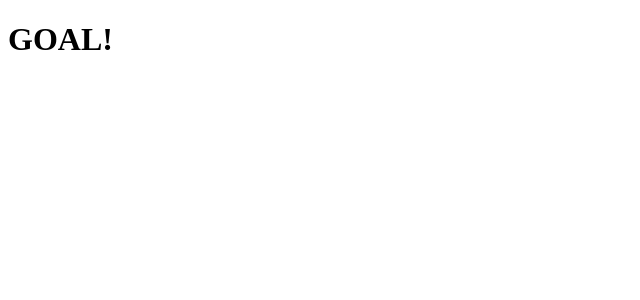
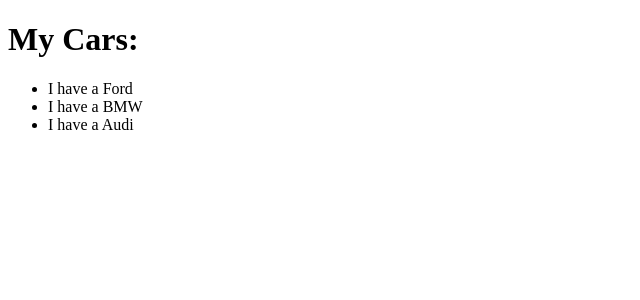
Before and after one commit to RommelAgasa/React, a React (Vite) app in the folder my-react-app/: page / in a window 1280 px wide. Shown: the top 300 px of the page, without its empty margins (0-640 px from the left). Built offline with nearby package versions, Linux system fonts and the light colour scheme.

Commit message:
learned react list

```diff
--- /dev/null
+++ b/my-react-app/src/components/list.jsx
@@ -0,0 +1,18 @@
+function MyCars(){
+    const cars = [
+        {id: 1001, brand: 'Ford'},
+        {id: 1002, brand: 'BMW'},
+        {id:1003, brand: 'Audi'}
+    ];
+    return (
+        <>
+            <h1>My Cars: </h1>
+            <ul>
+                {cars.map((car) => <li key={car.id} >I have a {car.brand}</li>)}
+            </ul>
+        </>
+    );
+}
+
+
+export default MyCars;
--- a/my-react-app/src/main.jsx
+++ b/my-react-app/src/main.jsx
@@ -15,7 +15,7 @@
 import Parent from './components/props_children';
 import Football from './components/react_events';
 import Goal from './components/conditional_rendering';
-
+import MyCars from './components/list';
 
 // function handleUmbrellaClick(){
 //   alert("Umbrella closed!");
@@ -41,5 +41,6 @@
   // <Car_Props_Destructuring brand="Ford" model="Mustang" year="1969"/>
   //<Parent />
   // <Football/>
-  <Goal isGoal={true} brand="Mustang"/>
+  // <Goal isGoal={true} brand="Mustang"/>
+  <MyCars/>
 )
```
